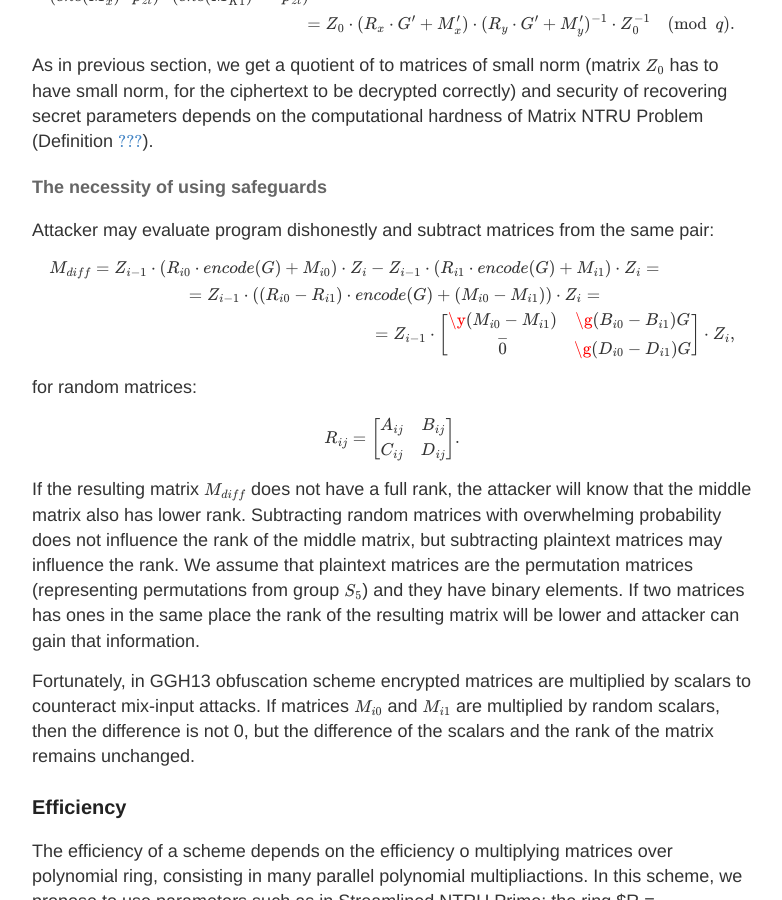
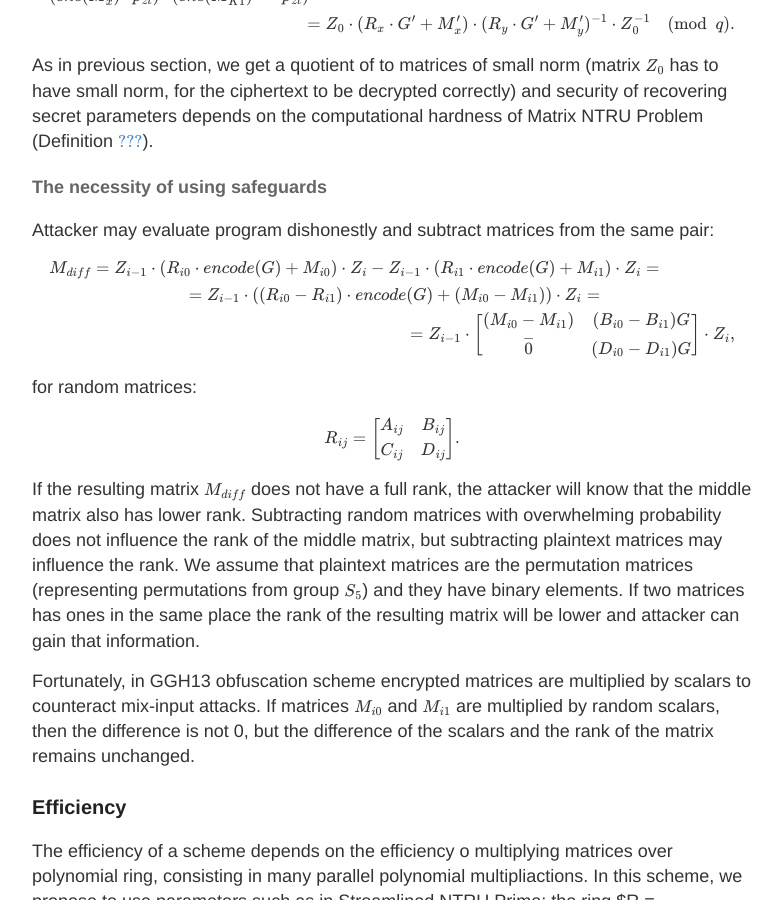
Before and after one commit to keIpie/keIpie.github.io, a Jekyll site: the page built from obf/_posts/2021-3-17-ggh13matrix.md, in a window 1280 px wide and 900 px high, scrolled down 12906 px. Shown: the whole window, without its empty margins (248-1030 px from the left). Built offline with Jekyll 4.4.1, drawn with Linux system fonts in a browser that asks for light colours; formulas are drawn with MathJax 3.

Commit message:
ggh13mat popr

```diff
--- a/obf/_posts/2021-3-17-ggh13matrix.md
+++ b/obf/_posts/2021-3-17-ggh13matrix.md
@@ -602,8 +602,8 @@ Attacker may evaluate program dishonestly and subtract matrices from the same pa
 $$ \begin{multline*}
     M_{diff} = Z_{i-1} \cdot (R_{i0} \cdot encode(G) + M_{i0}) \cdot Z_i - Z_{i-1} \cdot (R_{i1} \cdot encode(G) + M_{i1}) \cdot Z_i = \\
     = Z_{i-1} \cdot \left( (R_{i0}-R_{i1}) \cdot encode(G) + (M_{i0}-M_{i1})\right) \cdot Z_i = \\
-    = Z_{i-1} \cdot \begin{bmatrix} \y (M_{i0}-M_{i1}) & \g (B_{i0}-B_{i1}) G \\
-    \overline{0} &  \g (D_{i0}-D_{i1}) G
+    = Z_{i-1} \cdot \begin{bmatrix} (M_{i0}-M_{i1}) & (B_{i0}-B_{i1}) G \\
+    \overline{0} &  (D_{i0}-D_{i1}) G
     \end{bmatrix} \cdot Z_i,
 \end{multline*} $$
 
```
